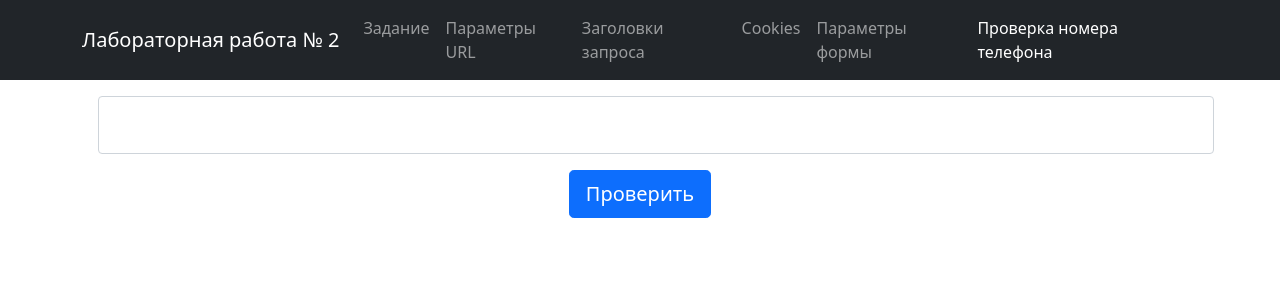
After one commit to Vladislav-111/web-dev-2022-2, a Flask app: page /tnum in a window 1280 px wide. The commit adds this page. Shown: the top 300 px of the page. Run offline with Flask 2, Linux system fonts and the light colour scheme.

Commit message:
Add files via upload

```diff
--- a/lab2/app/app.py
+++ b/lab2/app/app.py
@@ -4,7 +4,7 @@ app = Flask(__name__)
 application = app
 
 
-@app.route('/index')
+@app.route('/')
 def index():
     return render_template('index.html')
 
@@ -52,3 +52,40 @@ def calc():
             error_msg = 'На ноль делить нельзя.'
     response = make_response(render_template('calc.html', result=result, error_msg=error_msg))
     return response
+
+@app.route('/tnum', methods=['GET', 'POST'])
+def tnum():
+    telephon = None
+    msg = None
+    msg_color = None
+    form_color = None
+    if request.method == 'POST':
+        telephon = request.form.get('telephon')
+        telephon = telephon.replace('+','')
+        telephon = telephon.replace(' ','')
+        telephon = telephon.replace('(','')
+        telephon = telephon.replace(')','')
+        telephon = telephon.replace('-','')
+        telephon = telephon.replace('.','')
+        try:
+            telephon = int(telephon)
+            telephon = str(telephon)
+            if len(telephon) not in range(10,12):
+                msg = 'Недопустимый ввод. Неверное количество цифр.'
+                msg_color = 'invalid-feedback'
+                form_color = 'is-invalid'
+            else:
+                msg = 'Номер телефона верный!'
+                msg_color = 'valid-feedback'
+                form_color = 'is-valid'
+        except ValueError:
+            if not telephon:
+                msg = 'Введите номер телефона.'
+                msg_color = 'invalid-feedback'
+                form_color = 'is-invalid'
+            else:
+                msg = 'Недопустимый ввод. В номере телефона встречаются недопустимые символы.'
+                msg_color = 'invalid-feedback'
+                form_color = 'is-invalid'
+
+    return render_template('tnum.html', msg=msg, msg_color=msg_color, form_color=form_color)
--- a/lab2/app/templates/base.html
+++ b/lab2/app/templates/base.html
@@ -38,6 +38,12 @@
                   <li class="nav-item">
                     <a class="nav-link {% if request.endpoint == 'cookies' %}active{% endif %}" aria-current="page" href="{{ url_for('cookies') }}">Cookies</a>
                   </li>
+                  <li class="nav-item">
+                    <a class="nav-link {% if request.endpoint == 'form' %}active{% endif %}" aria-current="page" href="{{ url_for('form') }}">Параметры формы</a>
+                  </li>
+                  <li class="nav-item">
+                    <a class="nav-link {% if request.endpoint == 'tnum' %}active{% endif %}" aria-current="page" href="{{ url_for('tnum') }}">Проверка номера телефона</a>
+                  </li>
                 </ul>
               </div>
             </div>
@@ -49,6 +55,7 @@
             {% block content %}
                 <h1>Содержимое по умолчанию</h1>
             {% endblock %}
+
         </div>
     </main>
 
--- a/lab2/app/templates/form.html
+++ b/lab2/app/templates/form.html
@@ -15,7 +15,7 @@
         <button type="submit" class="btn btn-primary">Отправить</button>
     </form>
 
-    {{ request.form }}
+
 
     {% if request.method == 'POST' %}
     <table class="table">
--- a/lab2/app/templates/index.html
+++ b/lab2/app/templates/index.html
@@ -1,5 +1,5 @@
 {% extends 'base.html' %}
 
 {% block content %}
-    {{ request.url }}
+
 {% endblock %}
--- /dev/null
+++ b/lab2/app/templates/tnum.html
@@ -0,0 +1,13 @@
+{% extends 'base.html' %}
+
+{% block content %}
+    <form method="POST">
+        <input class="m-3 p-3 form-control {{ form_color }}" type="text" name="telephon" value="{{ request.form.get('telephon', '') }}">
+        <div class="text-center">
+            <button type="submit" class="btn btn-primary btn-lg">Проверить</button>
+        </div>
+    </form>
+    {% if msg %}
+        <p class="mt-3 fs-4 text-center {# msg_color #}">{{ msg }}</p>
+    {% endif %}
+{% endblock %}
```
